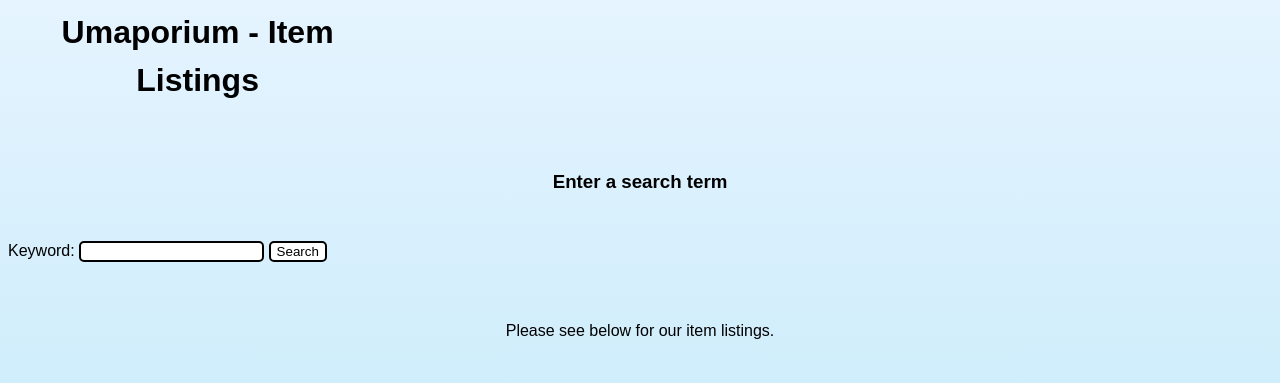
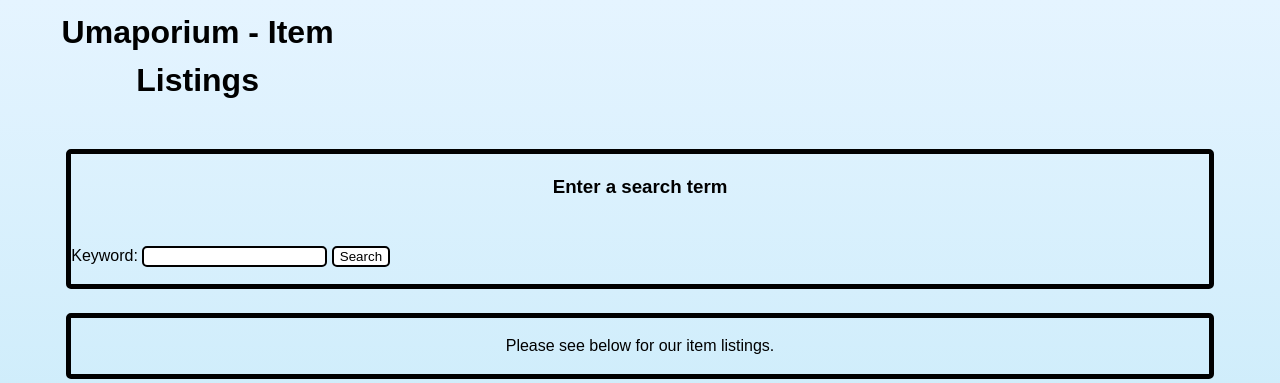
Before and after one commit to THINNGO2511/COSC3380-TeamProject, a PHP site: page /umaporium2/listings.php in a window 1280 px wide. Shown: the top 383 px of the page. Run offline with PHP 8.4, Linux system fonts and the light colour scheme; data that the repository does not hold is empty; some libraries are stand-ins or nearby versions.

Commit message:
Update listings.php

```diff
--- a/umaporium2/listings.php
+++ b/umaporium2/listings.php
@@ -22,7 +22,7 @@ table {
 
 <br>
 
-<div>
+<div class="default">
 <h3 style="color:black;text-align:center"> Enter a search term </h3><br>
 <form method="POST">
 	<label for="keyword">Keyword:</label>
@@ -33,7 +33,7 @@ table {
 
 <br>
 
-<div>
+<div class="default">
 <p> Please see below for our item listings. </p>
 </div>
 
```
